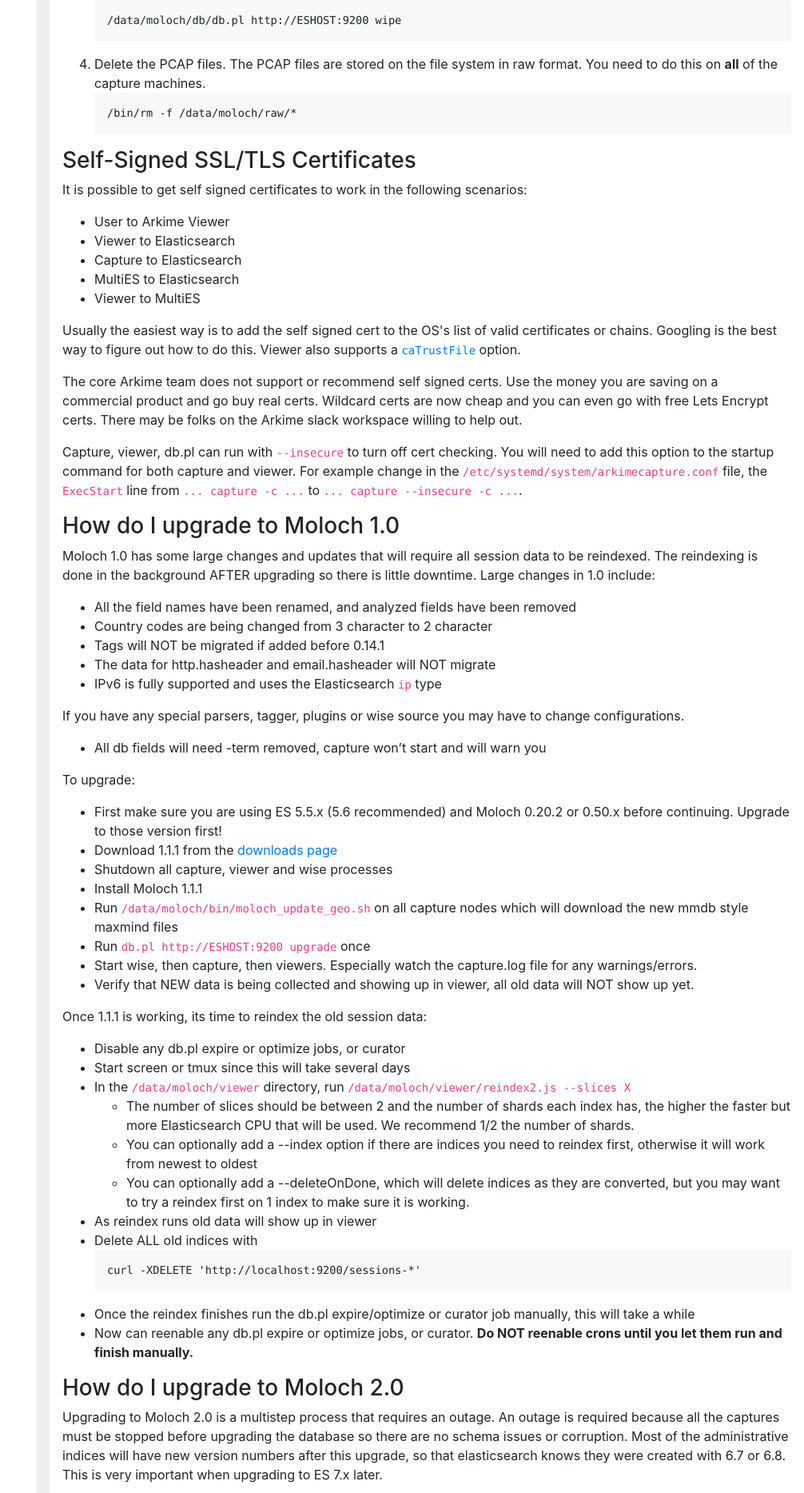
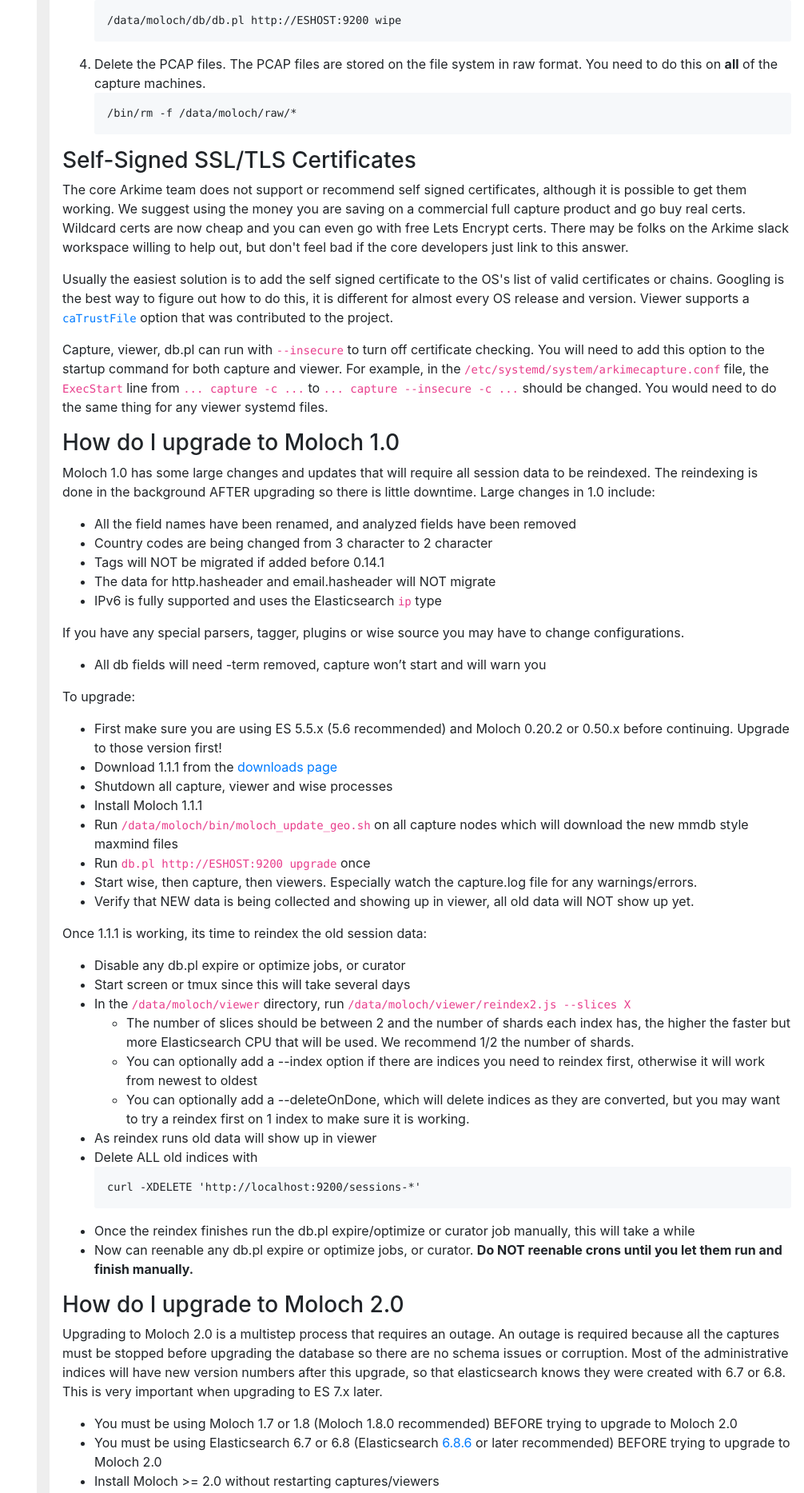
Before and after one commit to arkime/arkimeweb, a Jekyll site: the page built from faq.html, in a window 1280 px wide. Shown: the part 2658-4525 px from the top of the page at 80% size, without its empty margins (274-1280 px from the left). Built offline with Jekyll 4.4.1, drawn with Linux system fonts in a browser that asks for light colours; some of the changed text lies outside the part shown.

Commit message:
more updates to cert answer

```diff
--- a/faq.html
+++ b/faq.html
@@ -810,42 +810,24 @@
         </span>
       </h3>
       <p>
-        It is possible to get self signed certificates to work in the following scenarios:
-      </p>
-      <ul>
-        <li>
-          User to Arkime Viewer
-        </li>
-        <li>
-          Viewer to Elasticsearch
-        </li>
-        <li>
-          Capture to Elasticsearch
-        </li>
-        <li>
-          MultiES to Elasticsearch
-        </li>
-        <li>
-          Viewer to MultiES
-        </li>
-      </ul>
-      <p>
-        Usually the easiest way is to add the self signed cert to the OS's list
-        of valid certificates or chains.  Googling is the best way to figure out
-        how to do this.  Viewer also supports a <a href="/settings#catrustfile"><code>caTrustFile</code></a> option.
-      </p>
-      <p>
-        The core Arkime team does not support or recommend self signed certs.
-        Use the money you are saving on a commercial product and go buy real
-        certs. Wildcard certs are now cheap and you can even go with free
-        Lets Encrypt certs. There may be folks on the Arkime slack workspace
-        willing to help out.
-      </p>
-      <p>
-        Capture, viewer, db.pl can run with <code>--insecure</code> to turn off cert checking.
+        The core Arkime team does not support or recommend self signed certificates,
+        although it is possible to get them working.
+        We suggest using the money you are saving on a commercial full capture product and go buy real certs.
+        Wildcard certs are now cheap and you can even go with free Lets Encrypt certs.
+        There may be folks on the Arkime slack workspace willing to help out,
+        but don't feel bad if the core developers just link to this answer.
+      </p>
+      <p>
+        Usually the easiest solution is to add the self signed certificate to the OS's list of valid certificates or chains.
+        Googling is the best way to figure out how to do this, it is different for almost every OS release and version.
+        Viewer supports a <a href="/settings#catrustfile"><code>caTrustFile</code></a> option that was contributed to the project.
+      </p>
+      <p>
+        Capture, viewer, db.pl can run with <code>--insecure</code> to turn off certificate checking.
         You will need to add this option to the startup command for both capture and viewer.
-        For example change in the <code>/etc/systemd/system/arkimecapture.conf</code> file, the <code>ExecStart</code>
-        line from <code>... capture -c ...</code> to <code>... capture --insecure -c ...</code>.
+        For example, in the <code>/etc/systemd/system/arkimecapture.conf</code> file, the <code>ExecStart</code>
+        line from <code>... capture -c ...</code> to <code>... capture --insecure -c ...</code> should be changed.
+        You would need to do the same thing for any viewer systemd files.
       </p>
 
       <h3 id="how_do_i_upgrade_to_moloch_1">
```
